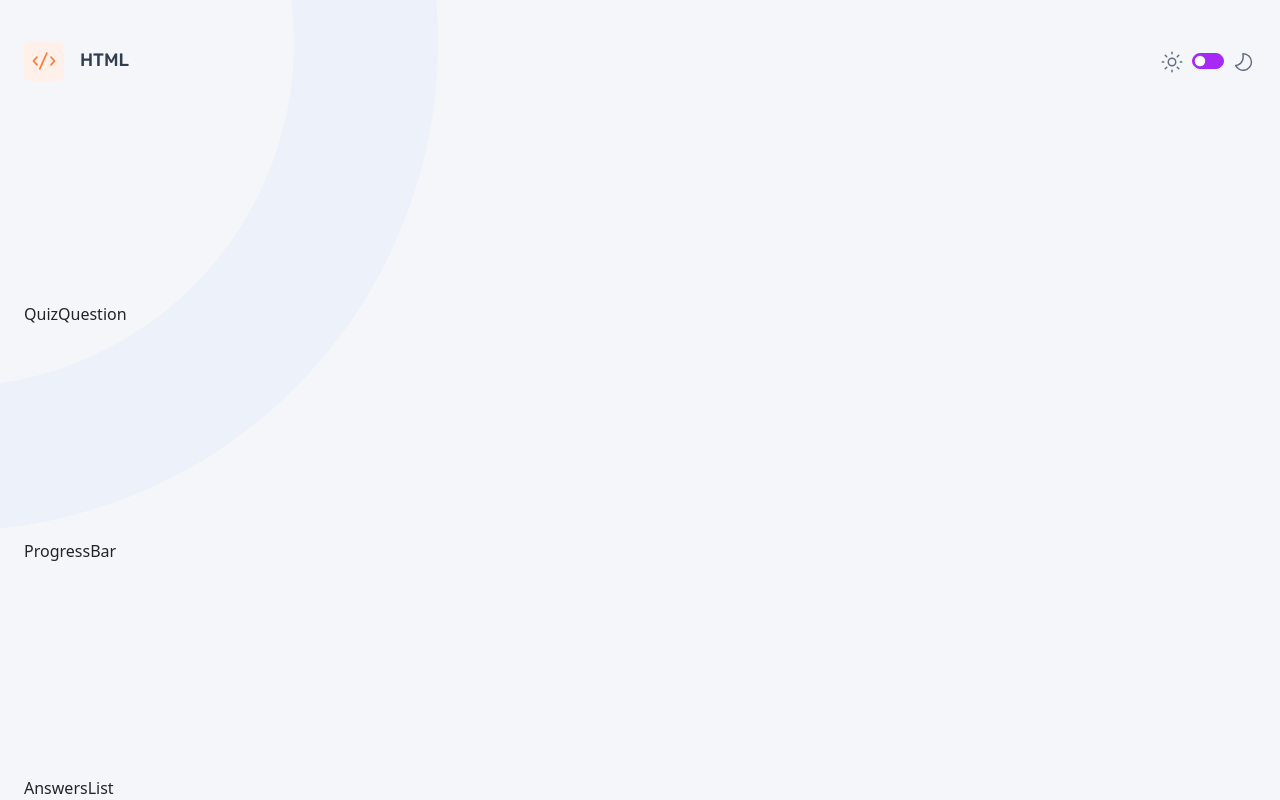
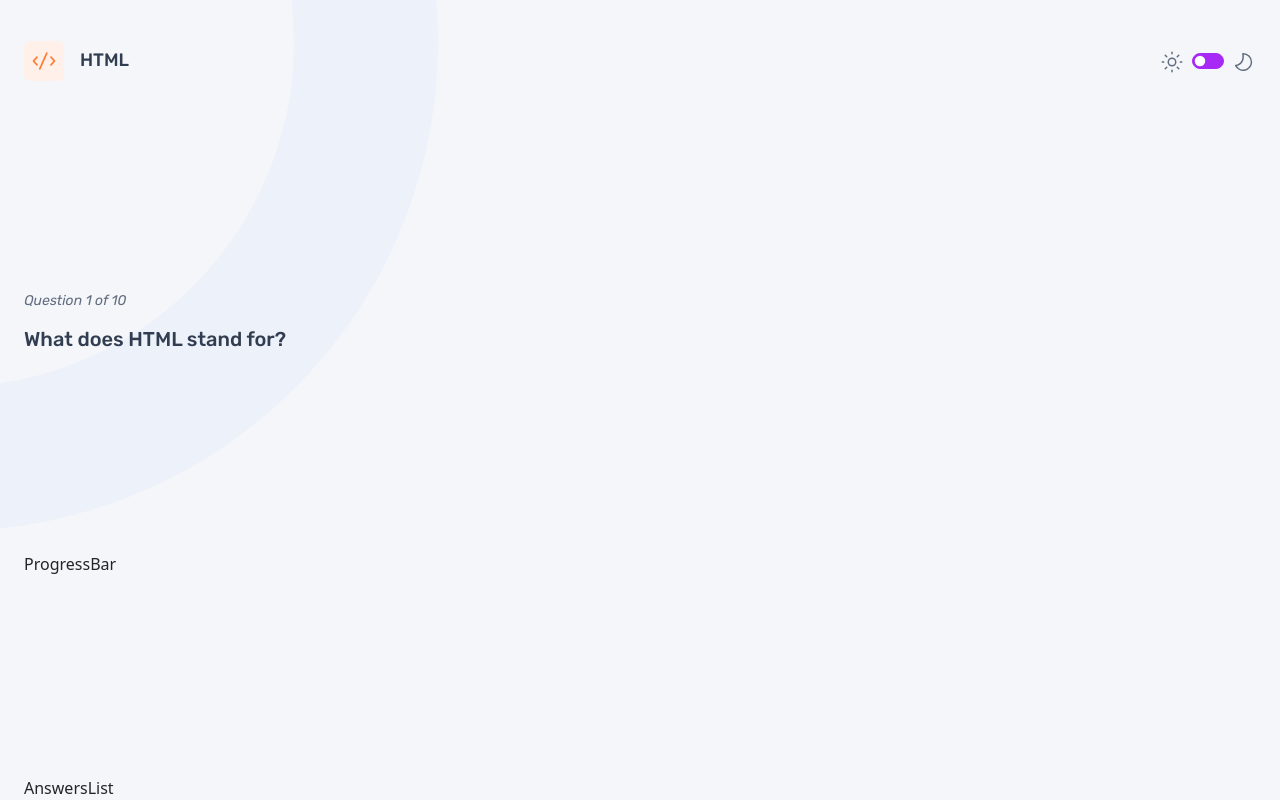
Before and after one commit to eduardgacea/fem-quiz-app, a React (Vite) app: page / in a window 1280 px wide. Both pictures are taken after a click on the item "HTML". Built offline with nearby package versions, Linux system fonts and the light colour scheme.

Commit message:
add question title and count to the question page

```diff
--- /dev/null
+++ b/src/pages/quiz/QuestionCount.tsx
@@ -0,0 +1,28 @@
+import { Theme } from "../../types/themeTypes";
+import { RootState } from "../../redux/store";
+import { useSelector } from "react-redux";
+
+import styled from "styled-components";
+
+type CountProps = {
+    $theme: Theme;
+};
+
+const Count = styled.p<CountProps>`
+    font: var(--f-mobile-heading-m-regular-italic);
+    color: ${props => (props.$theme === "light" ? "var(--clr-dt-700)" : "var(--clr-lt-300)")};
+`;
+
+function QuestionCount() {
+    const theme = useSelector((state: RootState) => state.theme.value);
+    const quizLength = useSelector((state: RootState) => state.game.quiz.questions)!.length;
+    const currentQuestionNumber = useSelector((state: RootState) => state.game.currentQuestionIndex)! + 1;
+
+    return (
+        <Count $theme={theme}>
+            Question {currentQuestionNumber} of {quizLength}
+        </Count>
+    );
+}
+
+export default QuestionCount;
--- a/src/pages/quiz/QuizPage.tsx
+++ b/src/pages/quiz/QuizPage.tsx
@@ -1,4 +1,5 @@
 import MainContainer from "../../ui/MainContainer";
+import QuestionCount from "./QuestionCount";
 import QuizQuestion from "./QuizQuestion";
 import ProgressBar from "./ProgressBar";
 import AnswersList from "./AnswersList";
@@ -8,7 +9,10 @@ function QuizPage() {
     return (
         <MainContainer>
             <Header />
-            <QuizQuestion />
+            <div>
+                <QuestionCount />
+                <QuizQuestion />
+            </div>
             <ProgressBar />
             <AnswersList />
         </MainContainer>
--- a/src/pages/quiz/QuizQuestion.tsx
+++ b/src/pages/quiz/QuizQuestion.tsx
@@ -1,5 +1,27 @@
+import { Theme } from "../../types/themeTypes";
+import { RootState } from "../../redux/store";
+import { useSelector } from "react-redux";
+
+import styled from "styled-components";
+
+type QuestionProps = {
+    $theme: Theme;
+};
+
+const Question = styled.h1<QuestionProps>`
+    font: var(--f-mobile-question);
+    color: ${props => (props.$theme === "light" ? "var(--clr-dt-300)" : "var(--clr-lt-700)")};
+    margin-top: 0.75rem;
+`;
+
 function QuizQuestion() {
-    return <div>QuizQuestion</div>;
+    const theme = useSelector((state: RootState) => state.theme.value);
+    const currentQuiz = useSelector((state: RootState) => state.game.quiz)!;
+    const currentQuestionIndex = useSelector((state: RootState) => state.game.currentQuestionIndex)!;
+
+    const question = currentQuiz.questions[currentQuestionIndex].question;
+
+    return <Question $theme={theme}>{question}</Question>;
 }
 
 export default QuizQuestion;
--- a/src/styles/GlobalStyles.ts
+++ b/src/styles/GlobalStyles.ts
@@ -42,7 +42,9 @@ const GlobalStyles = createGlobalStyle`
 
     --f-mobile-heading-l-light: normal normal 300 2.5rem/100% var(--ff-primary);
     --f-mobile-heading-l-medium: normal normal 500 2.5rem/100% var(--ff-primary);
-    --f-mobile-heading-m-regular-italic: italic normal 400 0.875rem/150% var(--ff-primary)
+    --f-mobile-heading-m-regular-italic: italic normal 400 0.875rem/150% var(--ff-primary);
+
+    --f-mobile-question: normal normal 500 1.25rem/120% var(--ff-primary);
     }
 
     * {
```
